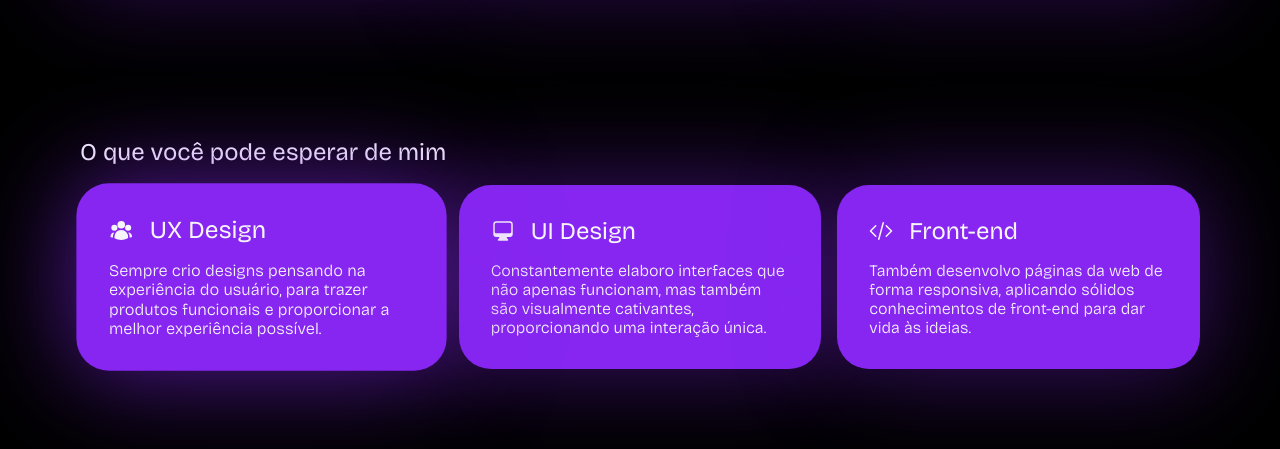
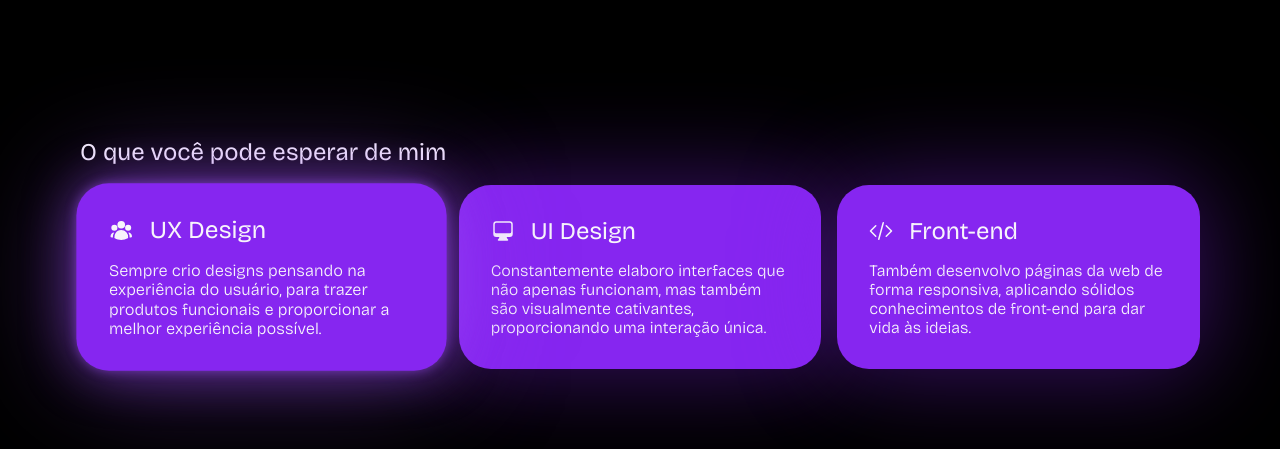
Before and after one commit to khunshi/uiuxbruno.design, a plain HTML site: page index.html in a window 1280 px wide. In both pictures the pointer is over the element 261 px from the left and 1294 px from the top of the page. Shown: the part 1017-1466 px from the top of the page. Drawn offline with nearby package versions, Linux system fonts and the light colour scheme.

Commit message:
css change

```diff
--- a/styles.css
+++ b/styles.css
@@ -78,6 +78,9 @@ header object {
     border-radius: 2em;
     height: 48px;
     cursor: pointer;
+    box-shadow: 0px 0px 96px 6px rgba(134,38,240,0.4);
+    -webkit-box-shadow: 0px 0px 96px 6px rgba(134,38,240,0.4);
+    -moz-box-shadow: 0px 0px 96px 6px rgba(134,38,240,0.4);
 }
 
 .about-btns {
@@ -110,6 +113,9 @@ header object {
     height: 48px;
     width: 48px;
     cursor: pointer;
+    box-shadow: 0px 0px 96px 6px rgba(134,38,240,0.4);
+    -webkit-box-shadow: 0px 0px 96px 6px rgba(134,38,240,0.4);
+    -moz-box-shadow: 0px 0px 96px 6px rgba(134,38,240,0.4);
 
 }
 
@@ -162,9 +168,6 @@ header object {
     aspect-ratio: 1/1;
     background-color: var(--preto);
     cursor: pointer;
-    box-shadow: 0px 0px 96px 6px rgba(134,38,240,0.4);
-    -webkit-box-shadow: 0px 0px 96px 6px rgba(134,38,240,0.4);
-    -moz-box-shadow: 0px 0px 96px 6px rgba(134,38,240,0.4);
 }
 
 #card-seene {
@@ -185,9 +188,6 @@ header object {
 .card:hover {
     transform: scale(1.025);
     transition: 400ms;
-    box-shadow: 0px 0px 96px 6px rgba(134,38,240,0.4);
-    -webkit-box-shadow: 0px 0px 96px 6px rgba(134,38,240,0.4);
-    -moz-box-shadow: 0px 0px 96px 6px rgba(134,38,240,0.4);
 }
 
 .skills {
@@ -224,9 +224,10 @@ header object {
     transform: scale(1.02);
     transition: 400ms;
     background-color: var(--roxo);
-    box-shadow: 0px 0px 96px 6px rgba(134,38,240,0.6);
-    -webkit-box-shadow: 0px 0px 96px 6px rgba(134,38,240,0.6);
-    -moz-box-shadow: 0px 0px 96px 6px rgba(134,38,240,0.6);
+    box-shadow:
+    0px 0px 10.9px 0px rgba(158, 77, 248, .5),
+    0px 0px 49.14px 0px rgba(158, 77, 248, .5),
+    0px 0px 110.27px 0px rgba(158, 77, 248, .5);
 }
 
 
```
